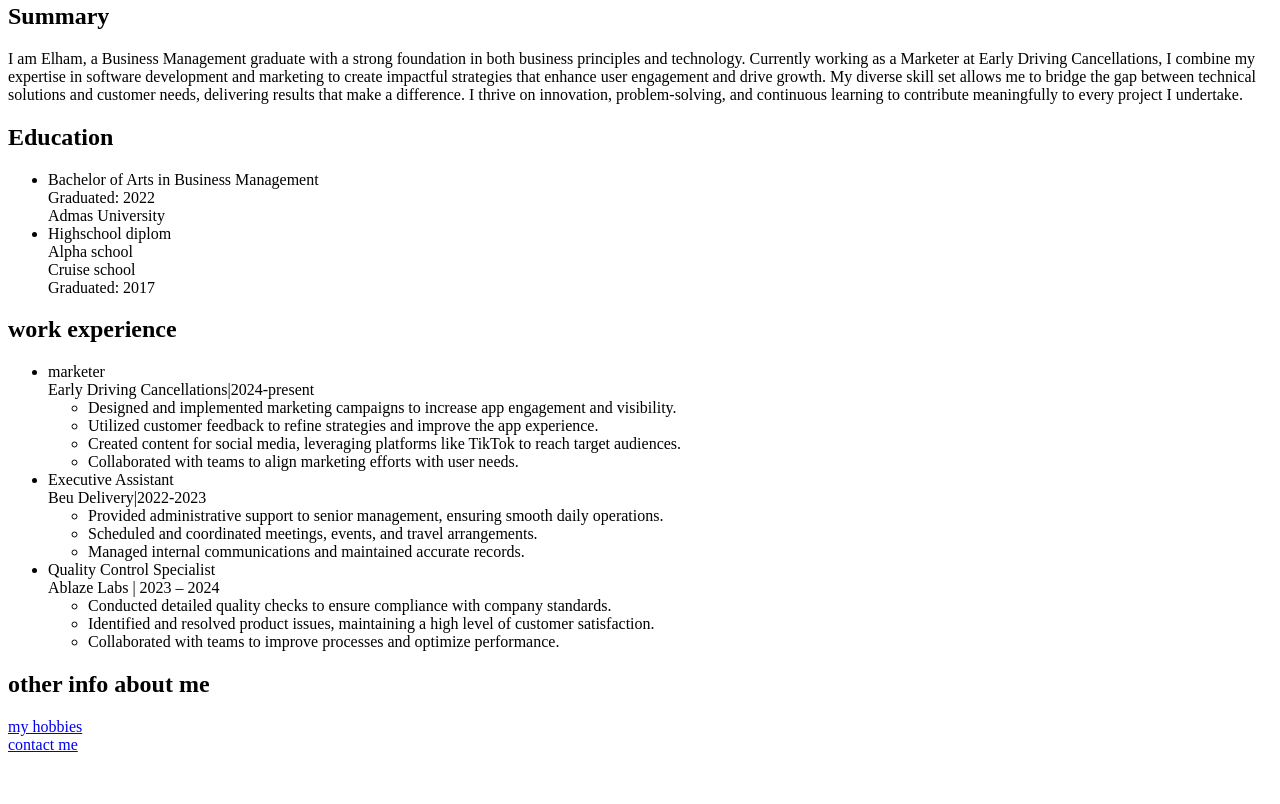
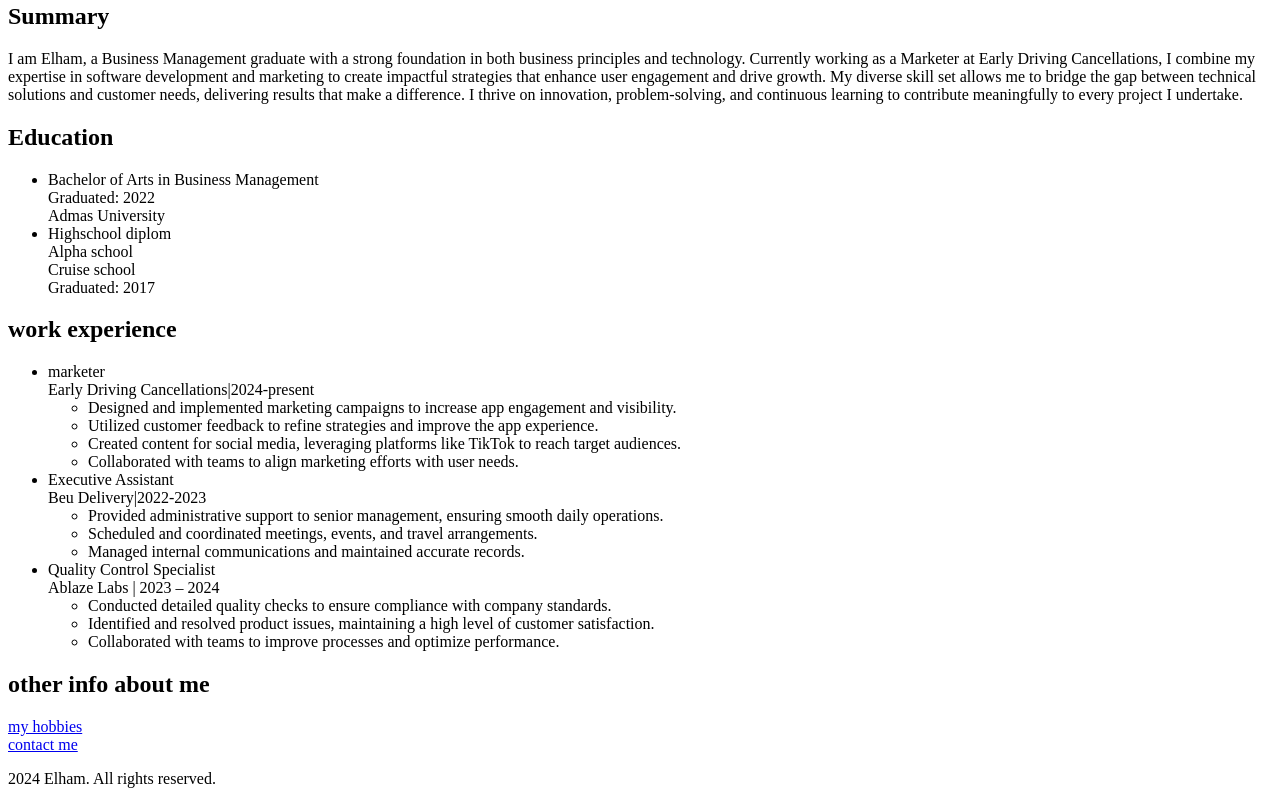
Before and after one commit to Elham-mo/html-portfolio1, a plain HTML site: page index.html in a window 1280 px wide. Shown: the part 401-1205 px from the top of the page. Before the commit the page ends 1163 px from the top, so only its background shows below. Drawn offline with Linux system fonts and the light colour scheme.

Commit message:
Update index.html

```diff
--- a/index.html
+++ b/index.html
@@ -43,4 +43,7 @@
     <h2>other info about me</h2>
     <a href="./public/hobbies.html">my hobbies</a><br /><a href="./public/contact.html">contact me</a>
 </body>
+    <footer>
+    <p>2024 Elham. All rights reserved.</p>
+</footer>
 </html>
```
